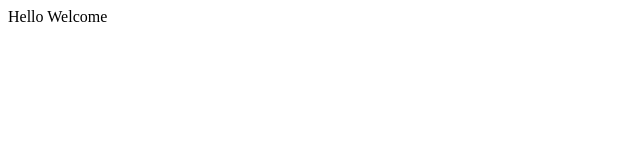
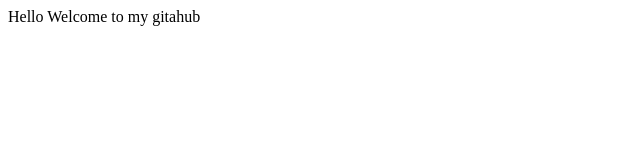
Before and after one commit to msangeetha27/myrepo, a plain HTML site: page index.html in a window 1280 px wide. Shown: the whole page, without its empty margins (0-640 px from the left). Drawn offline with Linux system fonts and the light colour scheme.

Commit message:
github changes

```diff
--- a/index.html
+++ b/index.html
@@ -1,5 +1,5 @@
 <!doctype html>
 <html>
-    <body>Hello Welcome
+    <body>Hello Welcome to my gitahub
     </body>
 </html>
```
